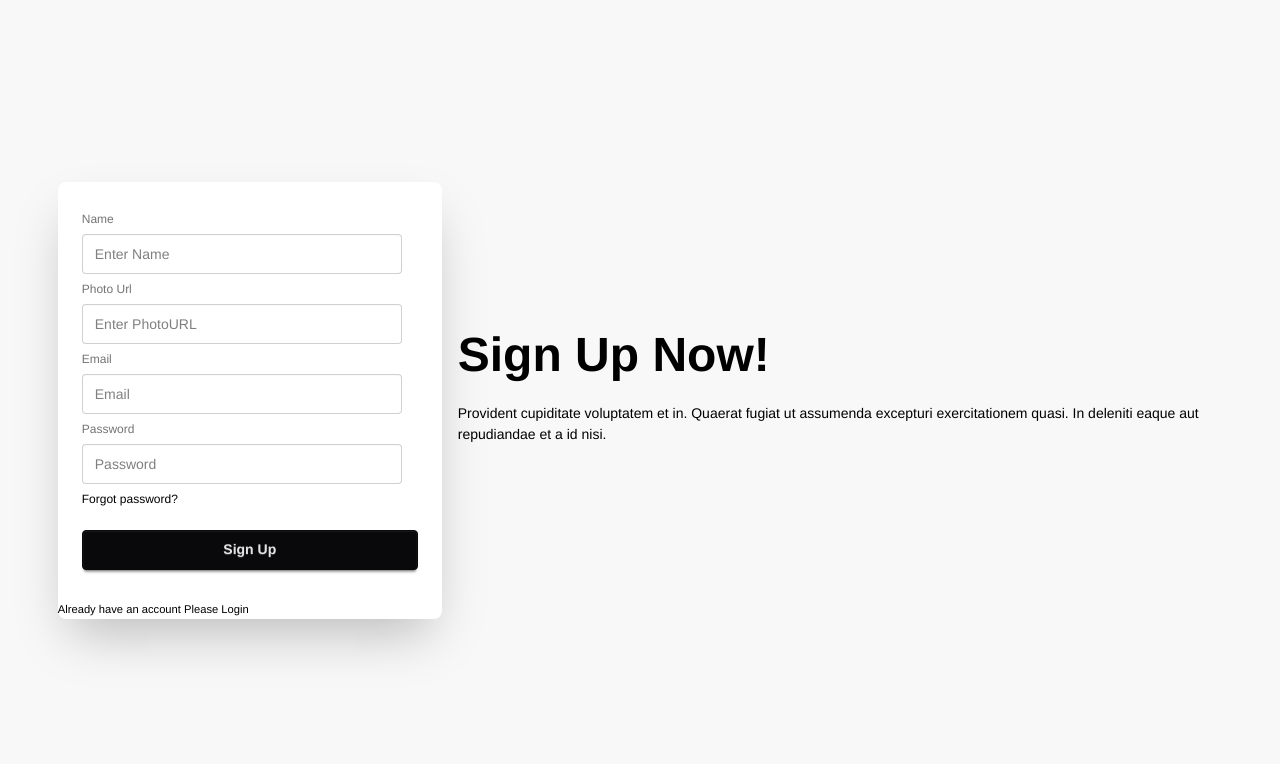
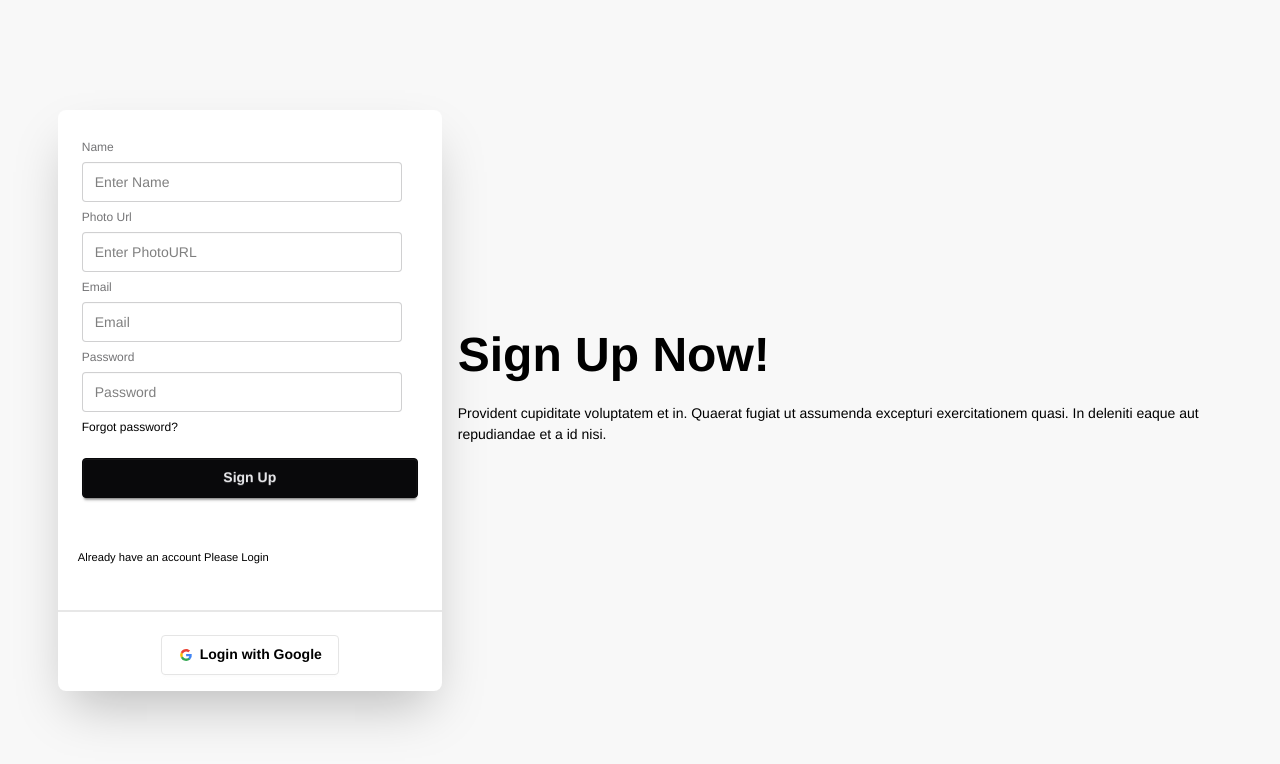
Before and after one commit to jisan-05/bistro-boss-client, a React (Vite) app: page /signUp in a window 1280 px wide. Shown: the top 764 px of the page. Built offline with nearby package versions, Linux system fonts and the light colour scheme; no server answers.

Commit message:
ready for jwt

```diff
--- /dev/null
+++ b/src/Components/SocialLogin/SocialLogin.jsx
@@ -0,0 +1,64 @@
+import React from "react";
+import useAuth from "../../hooks/useAuth";
+import useAxiosPublic from "../../hooks/useAxiosPublic";
+import { useNavigate } from "react-router-dom";
+
+const SocialLogin = () => {
+    const { googleSignIn } = useAuth();
+    const axiosPublic = useAxiosPublic()
+    const navigate = useNavigate()
+
+    const handleGoogleSignIn = () =>{
+      googleSignIn()
+      .then(result => {
+        console.log(result.user)
+        const userInfo = {
+            email: result.user?.email,
+            name: result.user?.displayName
+        }
+        axiosPublic.post('/users', userInfo)
+        .then(res => {
+            console.log(res.data)
+            navigate('/')
+        })
+    })
+    }
+
+    return (
+        <div className="text-center pb-4">
+            <div className="divider"></div>
+            <button onClick={handleGoogleSignIn} className="btn bg-white text-black border-[#e5e5e5]">
+                <svg
+                    aria-label="Google logo"
+                    width="16"
+                    height="16"
+                    xmlns="http://www.w3.org/2000/svg"
+                    viewBox="0 0 512 512"
+                >
+                    <g>
+                        <path d="m0 0H512V512H0" fill="#fff"></path>
+                        <path
+                            fill="#34a853"
+                            d="M153 292c30 82 118 95 171 60h62v48A192 192 0 0190 341"
+                        ></path>
+                        <path
+                            fill="#4285f4"
+                            d="m386 400a140 175 0 0053-179H260v74h102q-7 37-38 57"
+                        ></path>
+                        <path
+                            fill="#fbbc02"
+                            d="m90 341a208 200 0 010-171l63 49q-12 37 0 73"
+                        ></path>
+                        <path
+                            fill="#ea4335"
+                            d="m153 219c22-69 116-109 179-50l55-54c-78-75-230-72-297 55"
+                        ></path>
+                    </g>
+                </svg>
+                Login with Google
+            </button>
+        </div>
+    );
+};
+
+export default SocialLogin;
--- a/src/Layout/Dashboard.jsx
+++ b/src/Layout/Dashboard.jsx
@@ -1,18 +1,64 @@
 import React from "react";
-import { FaAd, FaCalendar, FaHome, FaList, FaSearch, FaShoppingCart } from "react-icons/fa";
+import {
+    FaAd,
+    FaBook,
+    FaCalendar,
+    FaEnvelope,
+    FaHome,
+    FaList,
+    FaSearch,
+    FaShoppingCart,
+    FaUsers,
+    FaUtensils,
+    FaVoicemail,
+} from "react-icons/fa";
 import { NavLink, Outlet } from "react-router-dom";
-import './Dashboard.css'
+import "./Dashboard.css";
 import useCart from "../hooks/useCart";
 
 const Dashboard = () => {
-    const [cart] = useCart()
+    const [cart] = useCart();
+
+    // TODO: get isAdmin value from the database
+    const isAdmin = true;
+
     return (
         <div className="flex">
             <div className="w-64 min-h-screen bg-orange-400 ">
                 <ul className="menu ">
+                    {isAdmin ? (
+                        <>
+                            <li>
+                                <NavLink to="/dashboard/adminHome">
+                                    <FaHome></FaHome> Admin Home
+                                </NavLink>
+                            </li>
+                            <li>
+                                <NavLink to="/dashboard/addItems">
+                                    <FaUtensils></FaUtensils> Add Items
+                                </NavLink>
+                            </li>
+                            <li>
+                                <NavLink to="/dashboard/manageItems">
+                                    <FaList></FaList> Manage Items
+                                </NavLink>
+                            </li>
+                            <li>
+                                <NavLink to="/dashboard/bookings">
+                                    <FaBook></FaBook> Manage Bookings
+                                </NavLink>
+                            </li>
+                            <li>
+                                <NavLink to="/dashboard/users">
+                                    <FaUsers></FaUsers>All Users
+                                </NavLink>
+                            </li>
+                        </>
+                    ) : (
+                        <>
                             <li>
                                 <NavLink to="/dashboard/userHome">
-                            <FaHome ></FaHome> User Home
+                                    <FaHome></FaHome> User Home
                                 </NavLink>
                             </li>
                             <li>
@@ -22,7 +68,8 @@ const Dashboard = () => {
                             </li>
                             <li>
                                 <NavLink to="/dashboard/cart">
-                            <FaShoppingCart></FaShoppingCart> My Cart ({cart.length})
+                                    <FaShoppingCart></FaShoppingCart> My Cart (
+                                    {cart.length})
                                 </NavLink>
                             </li>
                             <li>
@@ -35,11 +82,14 @@ const Dashboard = () => {
                                     <FaList></FaList> My Booking
                                 </NavLink>
                             </li>
+                        </>
+                    )}
 
+                    {/* Shared Nav Links  */}
                     <div className="divider">OR</div>
                     <li>
                         <NavLink to="/">
-                            <FaHome ></FaHome>  Home
+                            <FaHome></FaHome> Home
                         </NavLink>
                     </li>
                     <li>
@@ -47,8 +97,11 @@ const Dashboard = () => {
                             <FaSearch></FaSearch> Menu
                         </NavLink>
                     </li>
-
-
+                    <li>
+                        <NavLink to="/order/contact">
+                            <FaEnvelope></FaEnvelope> Contact
+                        </NavLink>
+                    </li>
                 </ul>
             </div>
             {/* dashboard content  */}
--- a/src/hooks/useMenu.jsx
+++ b/src/hooks/useMenu.jsx
@@ -3,7 +3,7 @@ import { useEffect, useState } from "react";
 const useMenu = () =>{
     const [menu, setMenu] = useState([]);
     const [loading,setLoading] = useState(true)
-        console.log("menu", menu);
+        // console.log("menu", menu);
         useEffect(() => {
             fetch("http://localhost:5000/menu")
                 .then((res) => res.json())
--- a/src/pages/Home/Testimonials/Testimonials.jsx
+++ b/src/pages/Home/Testimonials/Testimonials.jsx
@@ -18,7 +18,7 @@ const Testimonials = () => {
             .then((res) => res.json())
             .then((data) => setReviews(data));
     }, []);
-    console.log(reviews);
+    // console.log(reviews);
 
     return (
         <section className="my-20">
--- a/src/pages/Login/Login.jsx
+++ b/src/pages/Login/Login.jsx
@@ -7,6 +7,7 @@ import {
 import { AuthContext } from "../../providers/AuthProvider";
 import { Link, useLocation, useNavigate } from "react-router-dom";
 import Swal from "sweetalert2";
+import SocialLogin from "../../Components/SocialLogin/SocialLogin";
 
 const Login = () => {
     const [disabled, setDisabled] = useState(true);
@@ -114,12 +115,16 @@ const Login = () => {
                             />
                         </fieldset>
                     </form>
-                    <p>
+                    <p className="p-5">
                         <small>
                             New Here?{" "}
                             <Link to="/signUp">Create an account</Link>
                         </small>
                     </p>
+
+
+                    <SocialLogin></SocialLogin>
+
                 </div>
             </div>
         </div>
--- a/src/pages/SignUp/SignUp.jsx
+++ b/src/pages/SignUp/SignUp.jsx
@@ -4,6 +4,7 @@ import { AuthContext } from "../../providers/AuthProvider";
 import Swal from "sweetalert2";
 import { Link, useNavigate } from "react-router-dom";
 import useAxiosPublic from "../../hooks/useAxiosPublic";
+import SocialLogin from "../../Components/SocialLogin/SocialLogin";
 
 const SignUp = () => {
     const axiosPublic = useAxiosPublic();
@@ -149,12 +150,13 @@ const SignUp = () => {
                             />
                         </fieldset>
                     </form>
-                    <p>
+                    <p className="p-5">
                         <small>
                             Already have an account{" "}
                             <Link to="/login">Please Login</Link>
                         </small>
                     </p>
+                    <SocialLogin></SocialLogin>
                 </div>
             </div>
         </div>
--- a/src/providers/AuthProvider.jsx
+++ b/src/providers/AuthProvider.jsx
@@ -2,8 +2,10 @@ import React, { createContext, useEffect, useState } from "react";
 import {
     createUserWithEmailAndPassword,
     getAuth,
+    GoogleAuthProvider,
     onAuthStateChanged,
     signInWithEmailAndPassword,
+    signInWithPopup,
     signOut,
     updateProfile,
 } from "firebase/auth";
@@ -15,7 +17,7 @@ const auth = getAuth(app);
 const AuthProvider = ({ children }) => {
     const [user, setUser] = useState(null);
     const [loading, setLoading] = useState(true);
-
+    const googleProvider = new GoogleAuthProvider()
     const createUser = (email, password) => {
         setLoading(true);
         return createUserWithEmailAndPassword(auth, email, password);
@@ -24,6 +26,10 @@ const AuthProvider = ({ children }) => {
         setLoading(true);
         return signInWithEmailAndPassword(auth, email, password);
     };
+    const googleSignIn = () =>{
+        setLoading(true)
+        return signInWithPopup(auth,googleProvider)
+    }
     const logOut = () => {
         setLoading(true);
         return signOut(auth);
@@ -53,7 +59,8 @@ const AuthProvider = ({ children }) => {
         createUser,
         signIn,
         logOut,
-        updateUserProfile
+        updateUserProfile,
+        googleSignIn
     };
 
     return (
```
Also changed, not shown: src/Routes/Routes.jsx (+7 -0 lines), src/pages/Dashboard/AllUsers/AllUsers.jsx (added, +114 -0 lines). Lines whose indentation alone changed are shown as unchanged.
